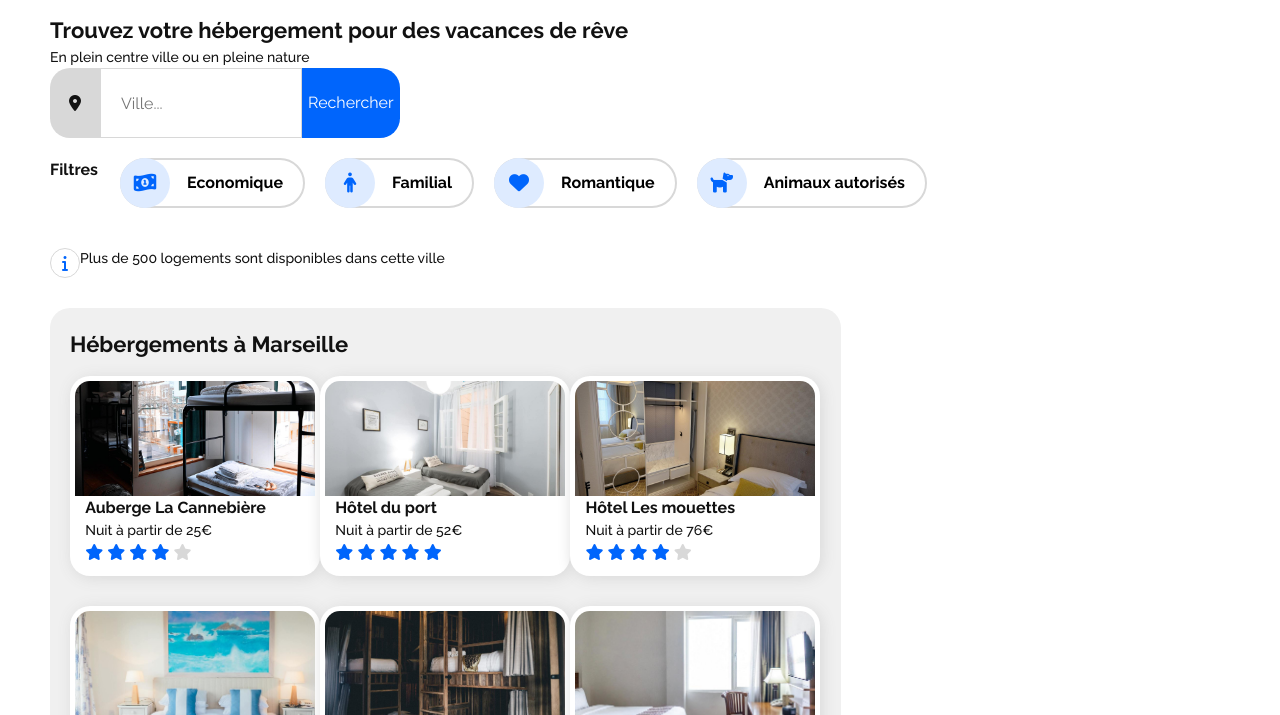
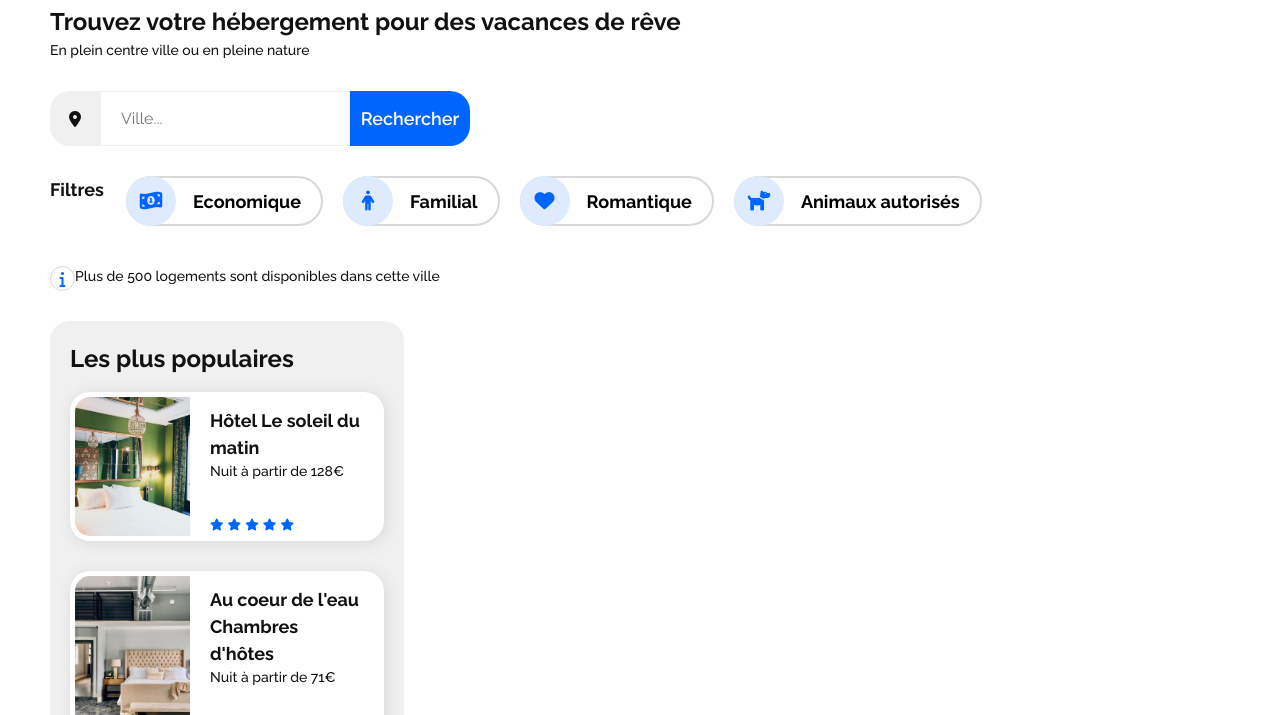
Before and after one commit to ettanol/OpenClassroomsProject, a plain HTML site: page index.html in a window 1280 px wide. Shown: the part 136-851 px from the top of the page. Drawn offline with Linux system fonts and the light colour scheme.

Commit message:
desktop version -- ready but need some refactoring

```diff
--- a/index.html
+++ b/index.html
@@ -33,11 +33,11 @@
     <section id="filter">
         <h1>Trouvez votre hébergement pour des vacances de rêve</h1>
         <p>En plein centre ville ou en pleine nature</p>
-        <div class="card d-flex">
+        <div class="card search d-flex">
             <i class="fa-solid fa-location-dot X-centered Y-centered"></i>
             <form action="#">
                 <input type="text" placeholder="Ville..." name="search">
-                <button type="submit" class="bg-primary f-white">Rechercher</button>
+                <button type="submit" class="bg-primary f-white"><h3>Rechercher</h3></button>
             </form>
         </div>
         <div class="d-flex" id="filterContainer">
@@ -249,7 +249,7 @@
 
     <!-- footer -->
     <footer class="bg-discreet">
-        <div class="footer-info d-flex space-between">
+        <div class="footer-details d-flex space-between">
             <div class="footer-section d-flex column">
                 <h2 class="footer-title">A propos</h2>
                 <ul>
@@ -266,7 +266,7 @@
                 </ul>
             </div>
             <div class="footer-section d-flex column">
-                <h2>Assitance</h2>
+                <h2 class="footer-title">Assitance</h2>
                 <ul class="footer-title">
                     <li><a href="#">Centre d'aide</a></li>
                     <li><a href="#">Nous contacter</a></li>
--- a/style/style.css
+++ b/style/style.css
@@ -74,7 +74,7 @@ header {
 
 .navbar ul li .bar {
     position: absolute;
-    margin-top: -120px;
+    margin-top: -66px;
 }
 
 /* for all sections */
@@ -85,32 +85,37 @@ section {
 
 /*first-section -- search bar */
 
+#filter {
+    margin-top: 20px;
+}
 #filter .card {
     position: relative;
-    height: 70px;
-    width: fit-content;
+    height: 55px;
+    width: 700px;
     border-radius: 20px;
-    margin-bottom: 20px;
+    margin: 30px 0;
 }
 
-#filter .card i {
+#filter .search i {
     left: 0;
     border-radius: 20px 0 0 20px;
     width: 50px;
     height: 100%;
-    background-color: #d8d8d8;
+    background-color: #f0f0f0;
 }
 
-#filter .card input {
+#filter .search input {
     height: 100%;
+    width: 250px;
     padding-left: 20px;
-    border: 1px solid #d8d8d8;
+    border: 1px solid #f0F0F0;
 }
 
-#filter .card button {
+#filter .search button {
     position: absolute;
     border-radius: 0 20px 20px 0;
     height: 100%;
+    width: 120px;
 }
 
 /* first section -- filtering section */
@@ -158,16 +163,16 @@ margin-bottom: 20px;
 }
 
 .info i {
-    width: 30px;
-    height: 30px;
-    border-radius: 15px;
+    width: 25px;
+    height: 25px;
+    border-radius: 12.5px;
     border: 1px solid #d8d8d8;
 }
 
 /******* second section ********/
 
 #accomodation {
-    flex-wrap: wrap;
+    flex-wrap: wrap-reverse;
 }
 .accomodation-city, .accomodation-city__popular {
     padding: 20px;
@@ -202,6 +207,14 @@ margin-bottom: 20px;
     margin: 15px 0 15px 0;
 }
 
+.location-info {
+    margin-left: 20px;
+}
+
+.location-info i {
+    font-size: 12px;
+}
+
 .accomodation-city .location-cards {
     height: fit-content;
 }
@@ -219,17 +232,6 @@ margin-bottom: 20px;
     margin-bottom: 30px;
 }
 
-.accomodation-city__popular .location:not(:last-child) {
-    margin-bottom: 30px;
-}
-
-.location-info {
-    margin-left: 10px;
-}
-
-.accomodation-city__popular .location-info p {
-    margin-bottom: 40px;
-}
 
 .accomodation-city .box-image {
     height: 115px;
@@ -237,8 +239,26 @@ margin-bottom: 20px;
     background-position: 0% 50%;
 }
 
+.accomodation-city__popular .location:not(:last-child) {
+    margin-bottom: 30px;
+}
+
+.accomodation-city__popular .location-info {
+    margin: 10px 0 0 20px;
+    width: 50%;
+    right: 0;
+}
+
+.accomodation-city__popular h2 {
+    font-size: 18px;
+}
+
+.accomodation-city__popular .location-info p {
+    margin-bottom: 30px;
+}
+
 .accomodation-city__popular .box-image {
-    width: 100px;
+    width: 115px;
     border-radius: 15px 0 0 15px;
     background-position: 50% 0;
 }
@@ -296,7 +316,7 @@ footer {
     text-align:left;
 }
 
-.footer-info {
+.footer-details {
     margin-top: 30px;
     width: 80%;
 }
@@ -305,8 +325,9 @@ footer {
     margin-bottom: 15px;
 }
 
-.footer ul {
+footer ul {
     margin-left: 0;
+    padding: 0;
 }
 
 /******** utilities ********/
@@ -338,13 +359,18 @@ footer {
 }
 
 h1 {
-    font-size: 22px;
+    font-size: 24px;
     font-weight: 700;
 }
 
 h2 {
-    font-size: 16px;
+    font-size: 18px;
     font-weight: 700;
+}
+
+h3 {
+    font-size: 18px;
+    font-weight: 600;
 }
 
 p{
```
